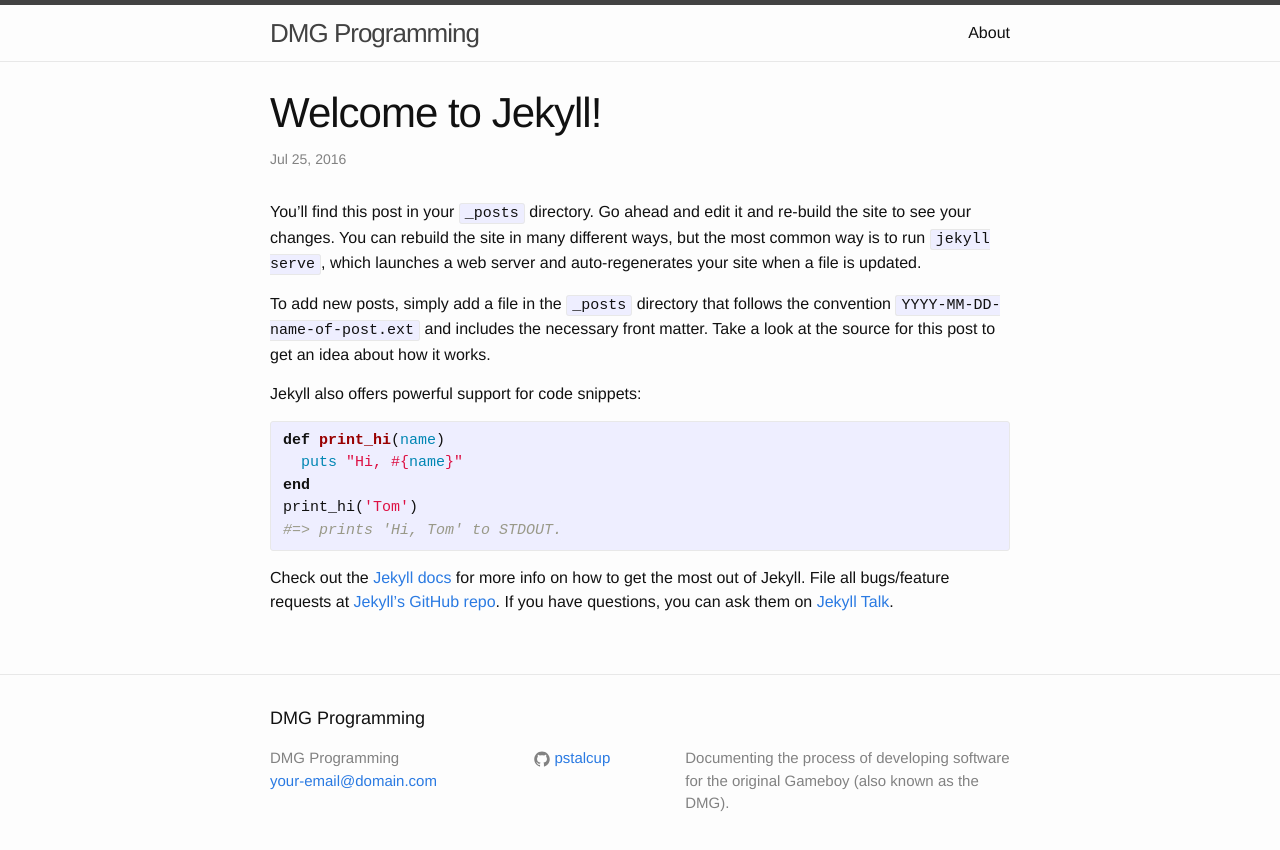
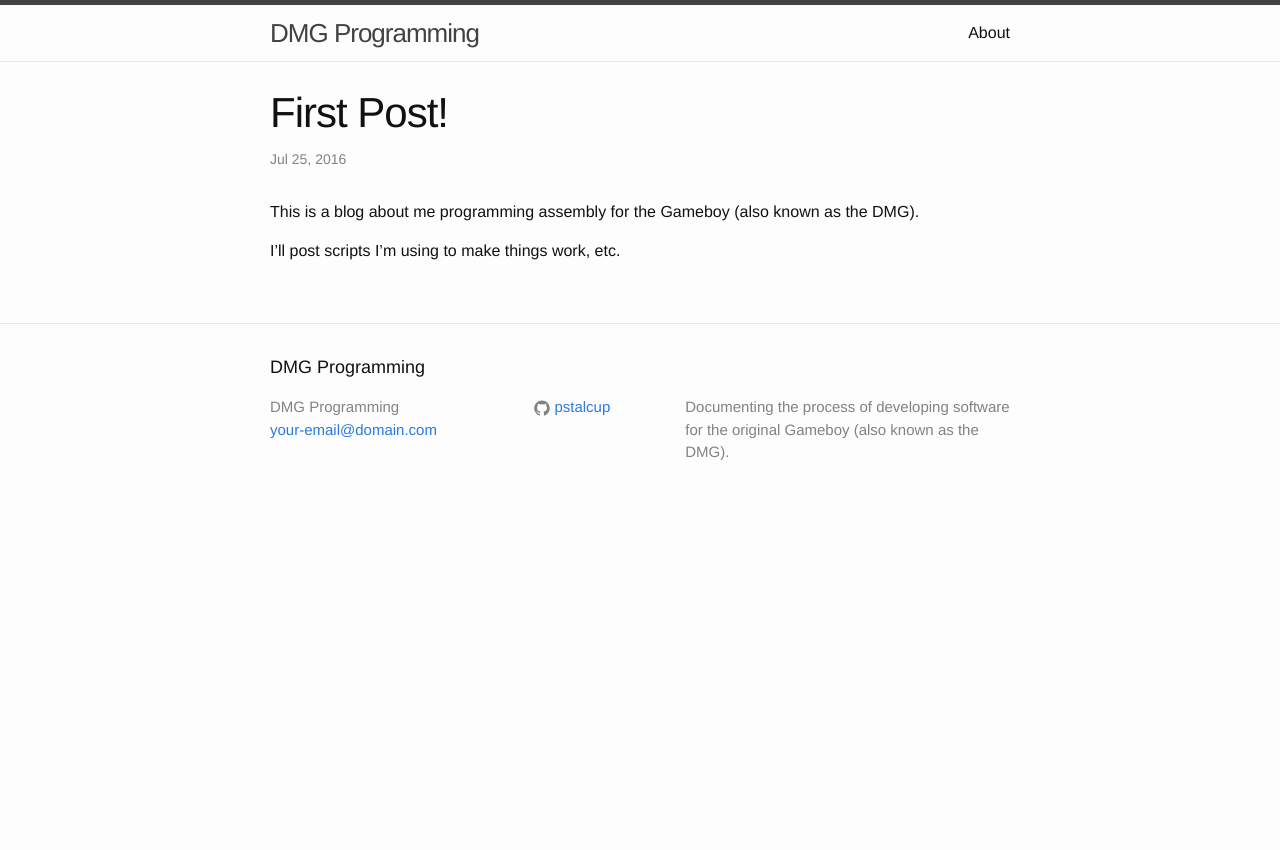
Before and after one commit to pstalcup/tech-blog, a Jekyll site: the page built from _posts/2016-07-24-welcome-to-jekyll.markdown, in a window 1280 px wide. Shown: the top 850 px of the page. Built offline with Jekyll 4.4.1, drawn with Linux system fonts in a browser that asks for light colours.

Commit message:
First post

```diff
--- a/_posts/2016-07-24-welcome-to-jekyll.markdown
+++ b/_posts/2016-07-24-welcome-to-jekyll.markdown
@@ -1,25 +1,10 @@
 ---
 layout: post
-title:  "Welcome to Jekyll!"
+title: "First Post!"
 date:   2016-07-24 21:24:38 -0400
-categories: jekyll update
+categories: about
 ---
-You’ll find this post in your `_posts` directory. Go ahead and edit it and re-build the site to see your changes. You can rebuild the site in many different ways, but the most common way is to run `jekyll serve`, which launches a web server and auto-regenerates your site when a file is updated.
 
-To add new posts, simply add a file in the `_posts` directory that follows the convention `YYYY-MM-DD-name-of-post.ext` and includes the necessary front matter. Take a look at the source for this post to get an idea about how it works.
+This is a blog about me programming assembly for the Gameboy (also known as the DMG).
 
-Jekyll also offers powerful support for code snippets:
-
-{% highlight ruby %}
-def print_hi(name)
-  puts "Hi, #{name}"
-end
-print_hi('Tom')
-#=> prints 'Hi, Tom' to STDOUT.
-{% endhighlight %}
-
-Check out the [Jekyll docs][jekyll-docs] for more info on how to get the most out of Jekyll. File all bugs/feature requests at [Jekyll’s GitHub repo][jekyll-gh]. If you have questions, you can ask them on [Jekyll Talk][jekyll-talk].
-
-[jekyll-docs]: http://jekyllrb.com/docs/home
-[jekyll-gh]:   https://github.com/jekyll/jekyll
-[jekyll-talk]: https://talk.jekyllrb.com/
+I'll post scripts I'm using to make things work, etc.
```
